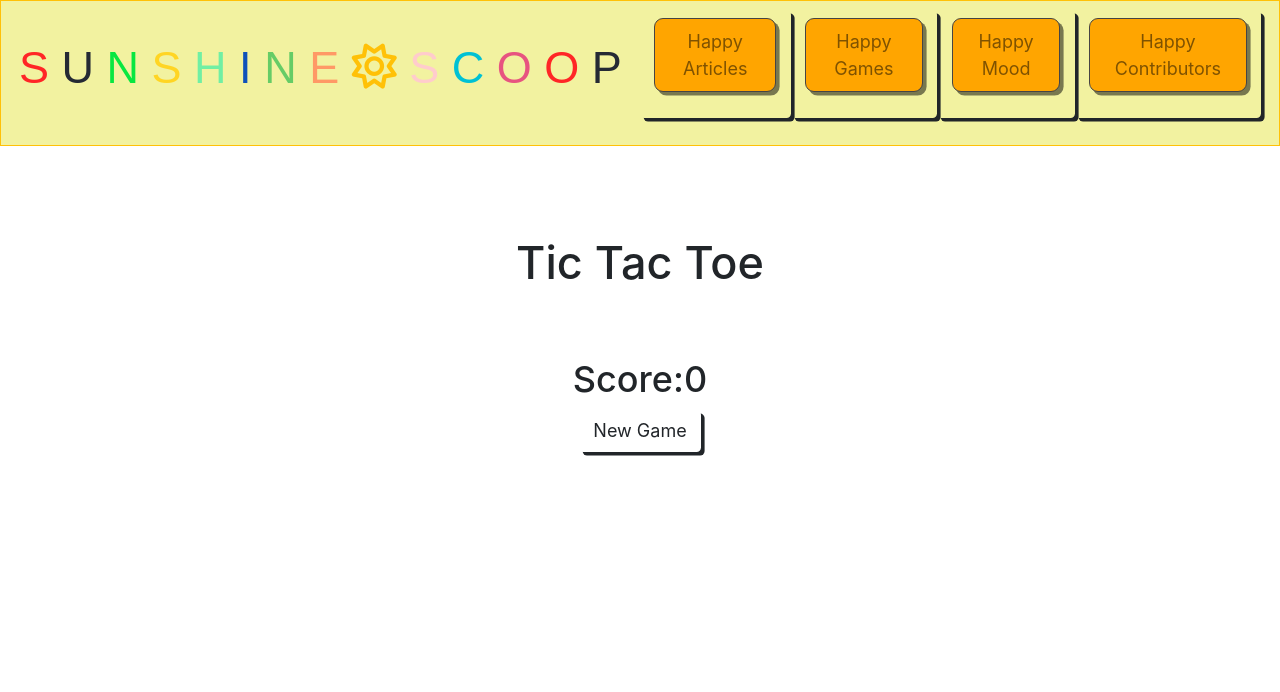
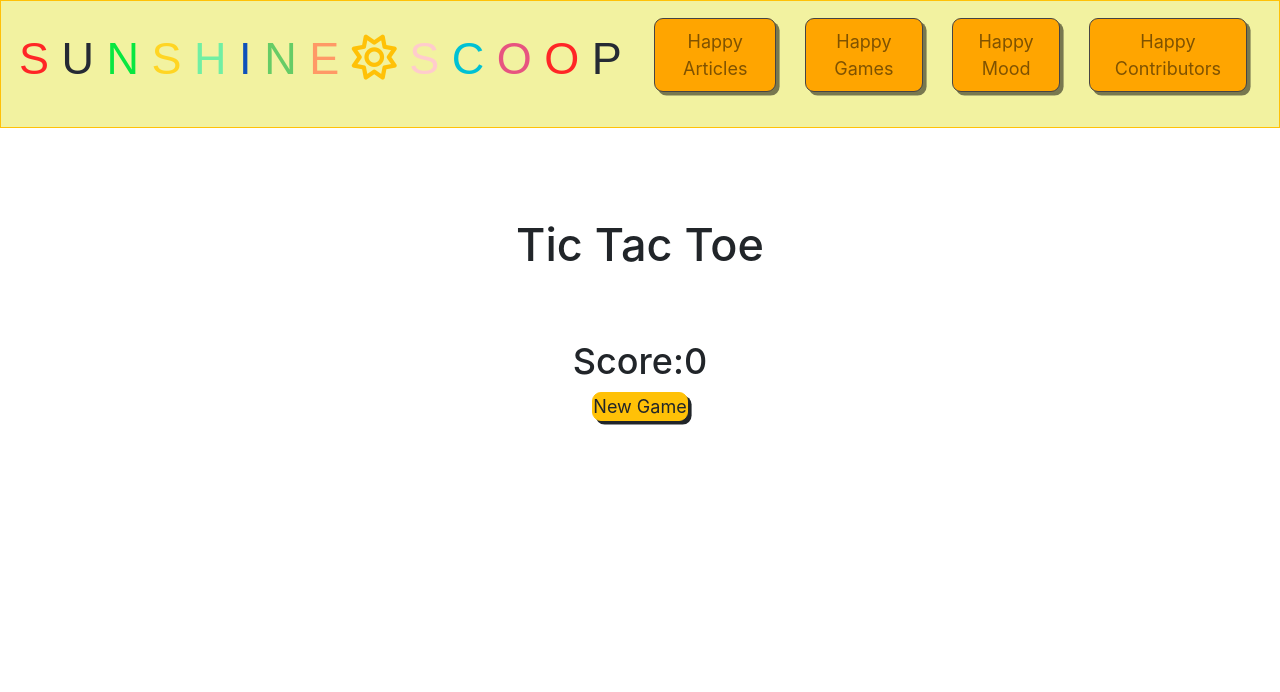
Before and after one commit to raneem-yad/sunshine_squad_hackathon_raneem, a Flask app: page /tic_tac_toe in a window 1280 px wide. Shown: the top 692 px of the page. Run offline with Flask 3, Linux system fonts and the light colour scheme; some libraries are stand-ins or nearby versions; some web fonts are replaced.

Commit message:
Update style.css and tic-tac-toe.html buttons and fix social media icons in footer

```diff
--- a/appmanager/static/css/style.css
+++ b/appmanager/static/css/style.css
@@ -361,7 +361,7 @@ table {
   padding: 0.5rem;
 }
 
-a.nav-link, .btn {
+a.nav-link, .btn-warning {
   text-align: center;
   border: 0.1rem solid rgb(70, 68, 68);
   border-radius: 0.5rem;
--- a/appmanager/templates/tic-tac-toe.html
+++ b/appmanager/templates/tic-tac-toe.html
@@ -5,7 +5,7 @@
         <h1>Tic Tac Toe</h1>
         <h2 id="message"></h2>
         <h2>Score:<span id="score">0</span></h2>
-        <button id='new-game' class="btn">New Game</button>
+        <button id='new-game' class="btn-warning">New Game</button>
         <table id="game-table" class="hidden">
             <tr>
                 <td id='0-0' class="game-cell"><i class="fa-2xl fa-solid"></i></td>
```
